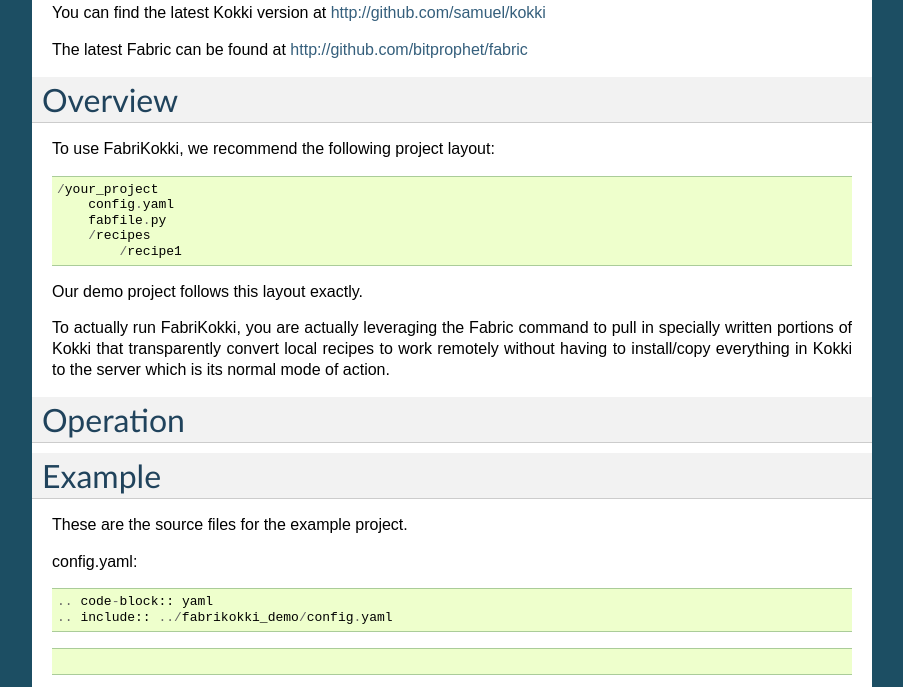
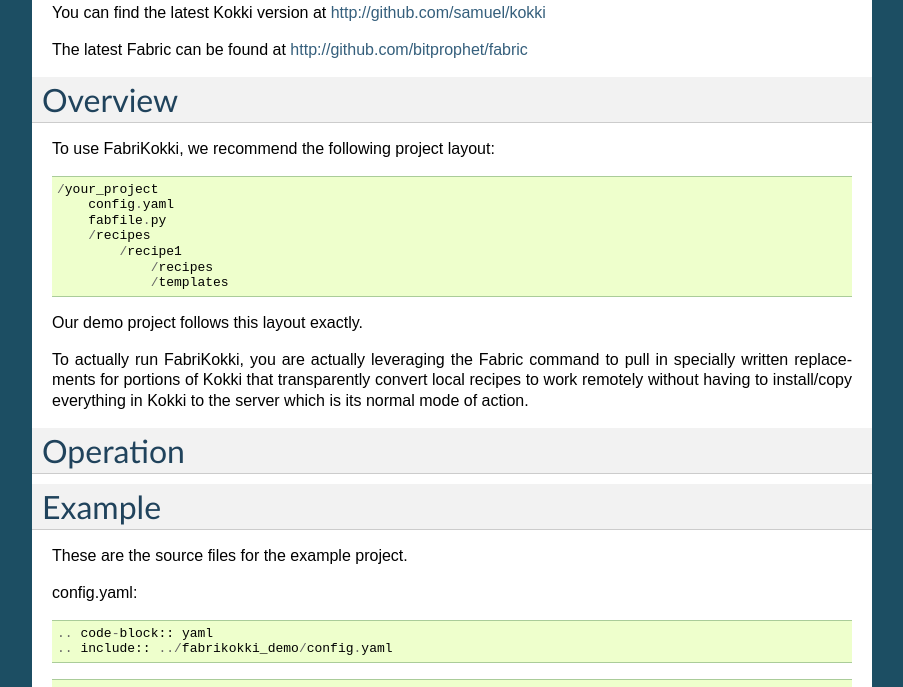
Before and after one commit to lifeeth/FabriKokki, a Sphinx documentation site: the page built from docs/index.rst, in a window 1280 px wide and 900 px high, scrolled down 674 px, cut to the strip 0-687 px from the top of the window. Shown: the whole strip, without its empty margins (198-1101 px from the left). Built offline with Sphinx 7.4.7, drawn with Linux system fonts in a browser that asks for light colours; pages that are not in the unit, such as notebooks, are missing from menus.

```diff
--- a/docs/index.rst
+++ b/docs/index.rst
@@ -47,13 +47,16 @@ To use FabriKokki, we recommend the following project layout::
         fabfile.py
         /recipes
             /recipe1
+                /recipes
+                /templates
 
 Our demo project follows this layout exactly.
 
 To actually run FabriKokki, you are actually leveraging the Fabric command to
-pull in specially written portions of Kokki that transparently convert local
-recipes to work remotely without having to install/copy everything in Kokki
-to the server which is its normal mode of action.
+pull in specially written replacements for portions of Kokki that
+transparently convert local recipes to work remotely without having to
+install/copy everything in Kokki to the server which is its normal mode of
+action.
 
 
 Operation
@@ -61,8 +64,8 @@ Operation
 
 .. todo:: finish this section
 
-    A FabriKokki setup is driven by two main files, the config.yaml and
-    fabfile.py.
+    A FabriKokki setup is driven by two main files, the fabfile.py and
+    config.yaml.
 
     A special import...brings in all the required support code from FabriKokki.
 .. todo:: document the special import
--- a/setup.py
+++ b/setup.py
@@ -19,7 +19,7 @@ setup(name='fabrikokki',
       download_url='http://github.com/ssteinerX/FabriKokki/',
       description='API between Fabric and Kokki.',
       long_description=README_CONTENTS,
-      packages=find_packages(),
+      packages=['fabrikokki'],
       provides=['fabrikokki'],
       keywords='fabric kokki chef puppet',
       license='BSD License',
```
Also changed, not shown: 1 other file.
